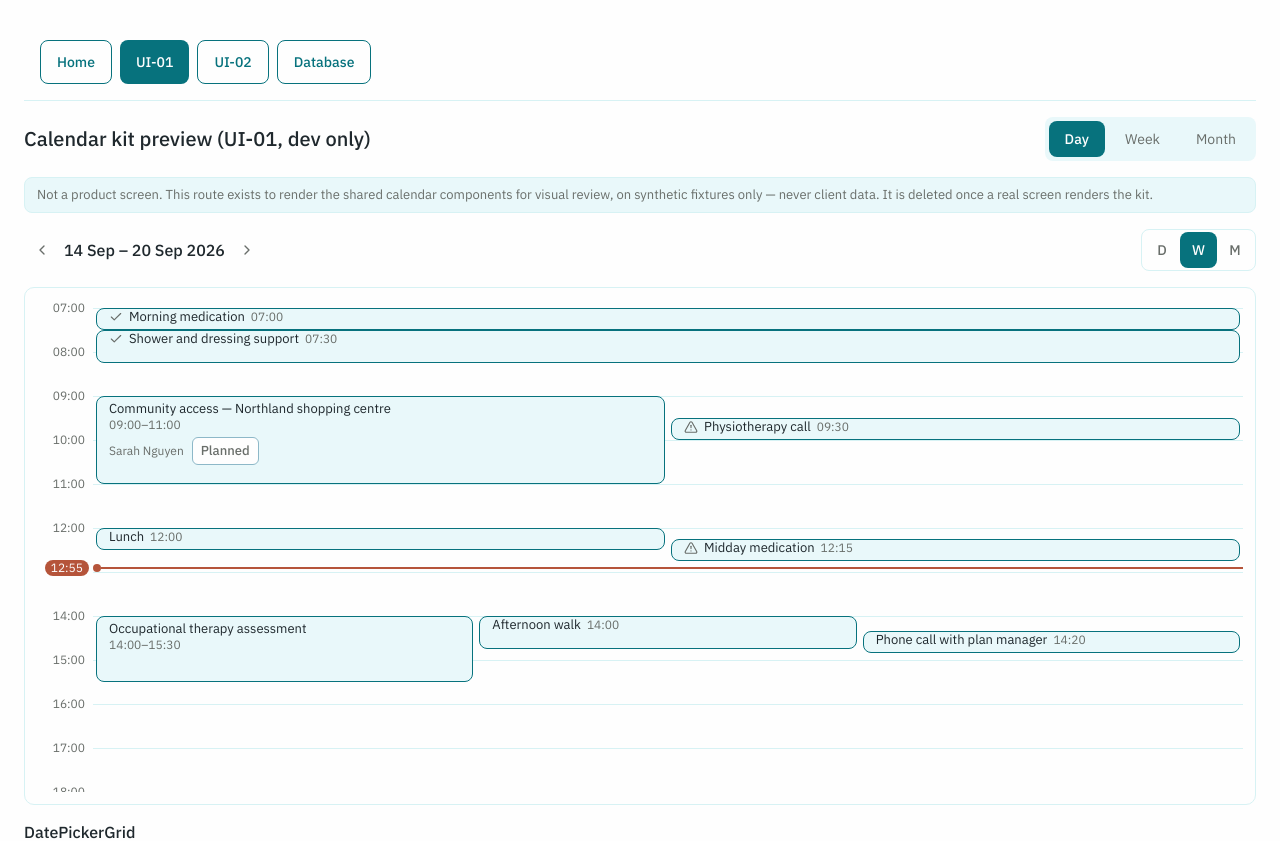
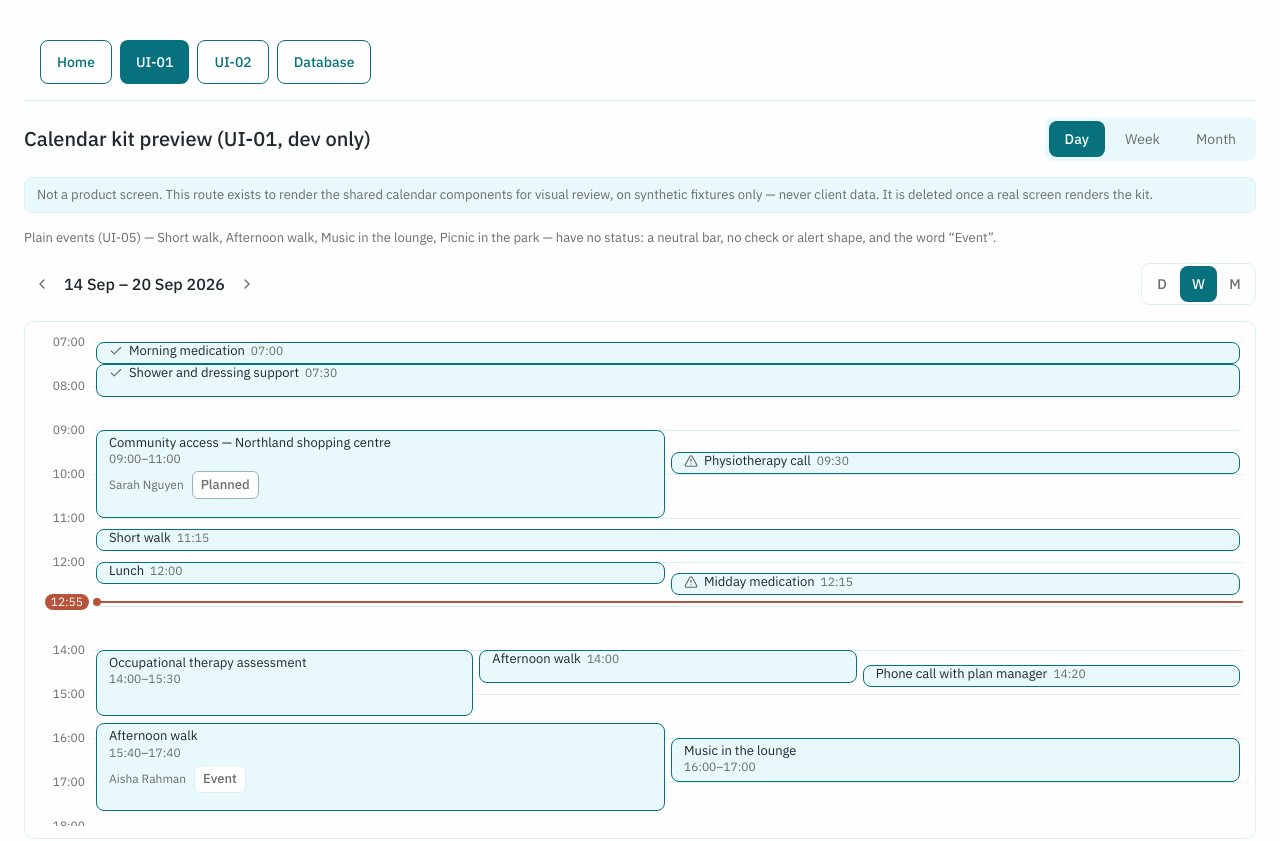
Before and after one commit to MrThief123/care-compass, a Next.js app: page /dev-preview-calendar-kit in a window 1280 px wide. Shown: the top 841 px of the page. Built offline with nearby package versions, Linux system fonts and the light colour scheme.

Commit message:
feat(shared): draw plain events with a neutral Event look in the calendar kit (UI-05)

```diff
--- a/src/app/dev-preview-calendar-kit/fixtures.ts
+++ b/src/app/dev-preview-calendar-kit/fixtures.ts
@@ -3,9 +3,11 @@
  *
  * Deliberately awkward: overlapping events, 10-minute events, back-to-back
  * runs, long titles and days with more events than a month cell can show, so
- * the preview exercises the cases the reference calendars handle.
+ * the preview exercises the cases the reference calendars handle. Specs marked
+ * `plain` are plain events (UI-05, CHG-009): no status, drawn with the neutral
+ * "Event" look beside the tasks.
  */
-import type { Occurrence, OccurrenceStatus } from "@/types/domain";
+import type { AnyOccurrence, OccurrenceStatus } from "@/types/domain";
 
 export const TODAY = "2026-09-18";
 export const WEEK_START = "2026-09-14";
@@ -20,11 +22,13 @@ interface Spec {
   assignee?: string;
   actor?: string;
   description?: string;
+  /** A plain event (UI-05): no status, actor or completion. */
+  plain?: boolean;
 }
 
-function occurrence(spec: Spec): Occurrence {
+function occurrence(spec: Spec): AnyOccurrence {
   const start = `${spec.date}T${spec.time}:00+10:00`;
-  return {
+  const base = {
     key: `${spec.title.toLowerCase().replace(/\W+/g, "-")}:${start}`,
     eventId: spec.title.toLowerCase().replace(/\W+/g, "-"),
     clientId: "client-margaret",
@@ -32,6 +36,12 @@ function occurrence(spec: Spec): Occurrence {
     description: spec.description ?? "",
     start,
     durationMinutes: spec.minutes,
+  };
+  if (spec.plain) {
+    return { ...base, kind: "event", ...(spec.assignee ? { assignee: spec.assignee } : {}) };
+  }
+  return {
+    ...base,
     status: spec.status ?? "planned",
     ...(spec.assignee ? { assignee: spec.assignee } : {}),
     ...(spec.actor ? { actor: spec.actor } : {}),
@@ -96,6 +106,17 @@ const DAY_SPECS: Spec[] = [
     minutes: 20,
     title: "Phone call with plan manager",
   },
+  { date: TODAY, time: "11:15", minutes: 30, title: "Short walk", plain: true },
+  {
+    date: TODAY,
+    time: "15:40",
+    minutes: 120,
+    title: "Afternoon walk",
+    assignee: "Aisha Rahman",
+    description: "Around the block, or the park if it is fine.",
+    plain: true,
+  },
+  { date: TODAY, time: "16:00", minutes: 60, title: "Music in the lounge", plain: true },
   { date: TODAY, time: "18:00", minutes: 30, title: "Evening medication" },
   {
     date: TODAY,
@@ -164,6 +185,8 @@ const WEEK_EXTRA_SPECS: Spec[] = [
     assignee: "Chris Doyle",
   },
   { date: "2026-09-17", time: "17:00", minutes: 60, title: "Swimming", assignee: "Sarah Nguyen" },
+  { date: "2026-09-15", time: "15:00", minutes: 60, title: "Afternoon walk", plain: true },
+  { date: "2026-09-19", time: "14:30", minutes: 45, title: "Picnic in the park", plain: true },
   { date: "2026-09-19", time: "10:00", minutes: 15, title: "Weekly weigh-in" },
   { date: "2026-09-19", time: "11:00", minutes: 180, title: "Family visit" },
   { date: "2026-09-20", time: "09:00", minutes: 10, title: "Morning medication" },
@@ -182,7 +205,9 @@ const MONTH_EXTRA_SPECS: Spec[] = [
   { date: "2026-09-10", time: "15:00", minutes: 60, title: "Community access" },
   { date: "2026-09-10", time: "17:00", minutes: 60, title: "Swimming" },
   { date: "2026-09-11", time: "09:00", minutes: 30, title: "Blood test at Dorevitch" },
+  { date: "2026-09-10", time: "16:00", minutes: 45, title: "Afternoon walk", plain: true },
   { date: "2026-09-22", time: "10:00", minutes: 60, title: "GP appointment" },
+  { date: "2026-09-22", time: "14:00", minutes: 45, title: "Afternoon walk", plain: true },
   { date: "2026-09-23", time: "09:00", minutes: 60, title: "Speech therapy" },
   { date: "2026-09-24", time: "11:00", minutes: 90, title: "Support coordination review" },
   { date: "2026-09-25", time: "09:00", minutes: 60, title: "Physiotherapy" },
@@ -192,9 +217,11 @@ const MONTH_EXTRA_SPECS: Spec[] = [
   { date: "2026-10-01", time: "09:00", minutes: 60, title: "Physiotherapy" },
 ];
 
-export const DAY_OCCURRENCES: Occurrence[] = DAY_SPECS.map(occurrence);
-export const WEEK_OCCURRENCES: Occurrence[] = [...DAY_SPECS, ...WEEK_EXTRA_SPECS].map(occurrence);
-export const MONTH_OCCURRENCES: Occurrence[] = [
+export const DAY_OCCURRENCES: AnyOccurrence[] = DAY_SPECS.map(occurrence);
+export const WEEK_OCCURRENCES: AnyOccurrence[] = [...DAY_SPECS, ...WEEK_EXTRA_SPECS].map(
+  occurrence,
+);
+export const MONTH_OCCURRENCES: AnyOccurrence[] = [
   ...DAY_SPECS,
   ...WEEK_EXTRA_SPECS,
   ...MONTH_EXTRA_SPECS,
--- a/src/app/dev-preview-calendar-kit/page.tsx
+++ b/src/app/dev-preview-calendar-kit/page.tsx
@@ -83,6 +83,11 @@ export default function CalendarKitPreviewPage() {
         renders the kit.
       </p>
 
+      <p className="text-body-small text-text-secondary">
+        Plain events (UI-05) — Short walk, Afternoon walk, Music in the lounge, Picnic in the park —
+        have no status: a neutral bar, no check or alert shape, and the word &ldquo;Event&rdquo;.
+      </p>
+
       <CalendarHeader range={weekRange(TODAY)} />
 
       <section className="flex flex-col rounded-card border border-border-default p-3">
--- a/src/components/shared/calendar/day-timeline.tsx
+++ b/src/components/shared/calendar/day-timeline.tsx
@@ -3,8 +3,10 @@
 import { Icon } from "@/components/ui/icon";
 import { layoutBlocks } from "@/lib/dates/layout-blocks";
 import { cn } from "@/lib/utils";
-import type { Occurrence } from "@/types/domain";
+import { isPlainEvent } from "@/types/domain";
+import type { AnyOccurrence, Occurrence } from "@/types/domain";
 
+import { EventPill } from "../event-pill";
 import { StatusPill } from "../status-pill";
 
 import {
@@ -18,12 +20,16 @@ import {
 import { CurrentTimeLine, useCurrentTime } from "./current-time-line";
 import { EventPopover } from "./event-popover";
 import { melbourneDateTime, melbourneTimeRange } from "./melbourne-time";
-import { STATUS_CUE } from "./status-cue";
+import { occurrenceCue } from "./status-cue";
 import { TimeGridScroller } from "./time-grid-scroller";
 import { useEventHover } from "./use-event-hover";
 
-export interface DayTimelineProps {
-  occurrences: Occurrence[];
+/**
+ * `T` is the occurrence type passed in: tasks only by default, or tasks and
+ * plain events (`AnyOccurrence`, UI-05) — `onSelect` hands back the same type.
+ */
+export interface DayTimelineProps<T extends AnyOccurrence = Occurrence> {
+  occurrences: T[];
   /** First hour in view when the day opens (default 7 = 07:00). */
   startHour?: number;
   /** Last hour in view when the day opens (default 18 = 18:00). */
@@ -36,7 +42,7 @@ export interface DayTimelineProps {
   /** Pins the current-time line (tests); omit to track the real clock. */
   now?: Date | null;
   /** Fired when a block is clicked — the event is being opened for editing. */
-  onSelect?: (occurrence: Occurrence) => void;
+  onSelect?: (occurrence: T) => void;
   className?: string;
 }
 
@@ -54,7 +60,7 @@ const COLUMN_GUTTER_PX = 3;
  * `blockDensity`); whatever a tier drops is shown in the card it raises on
  * hover, because a click on a block opens it for editing (UI-02).
  */
-export function DayTimeline({
+export function DayTimeline<T extends AnyOccurrence = Occurrence>({
   occurrences,
   startHour = 7,
   endHour = 18,
@@ -64,7 +70,7 @@ export function DayTimeline({
   now,
   onSelect,
   className,
-}: DayTimelineProps) {
+}: DayTimelineProps<T>) {
   const hover = useEventHover("day-timeline");
   // One clock for the line and the gutter label, so they cannot disagree.
   const clock = useCurrentTime(now);
@@ -98,7 +104,7 @@ export function DayTimeline({
         const columnWidth = 100 / columnCount;
         const { time: startTime } = melbourneDateTime(item.start);
         const timeRange = melbourneTimeRange(item.start, item.durationMinutes);
-        const cue = STATUS_CUE[item.status];
+        const cue = occurrenceCue(item);
         // Everything but the title: the block's own chrome, the time row, and
         // the status row the `full` tier adds. Whatever is left over, the
         // title may wrap into.
@@ -133,7 +139,7 @@ export function DayTimeline({
                 density === "compact" ? "justify-center" : "py-1",
               )}
             >
-              {/* The `full` tier renders StatusPill, which already says it. */}
+              {/* The `full` tier renders StatusPill or EventPill, which already says it. */}
               {density !== "full" && <span className="sr-only">{cue.label}: </span>}
 
               {density === "compact" ? (
@@ -203,7 +209,11 @@ export function DayTimeline({
                       {item.assignee}
                     </span>
                   )}
-                  <StatusPill status={item.status} actorName={item.actor} className="shrink-0" />
+                  {isPlainEvent(item) ? (
+                    <EventPill className="shrink-0" />
+                  ) : (
+                    <StatusPill status={item.status} actorName={item.actor} className="shrink-0" />
+                  )}
                 </span>
               )}
             </span>
--- a/src/components/shared/calendar/month-grid.tsx
+++ b/src/components/shared/calendar/month-grid.tsx
@@ -4,24 +4,29 @@ import { Icon } from "@/components/ui/icon";
 import { monthGrid } from "@/lib/dates/month-grid";
 import type { LocalDate } from "@/lib/dates/week-range";
 import { cn } from "@/lib/utils";
-import type { Occurrence } from "@/types/domain";
+import { isPlainEvent } from "@/types/domain";
+import type { AnyOccurrence, Occurrence } from "@/types/domain";
 
 import { melbourneDateTime } from "./melbourne-time";
-import { STATUS_CUE } from "./status-cue";
+import { occurrenceCue } from "./status-cue";
 
 const DAY_LABELS = ["MON", "TUE", "WED", "THU", "FRI", "SAT", "SUN"];
 
-export interface MonthGridProps {
+/**
+ * `T` is the occurrence type passed in: tasks only by default, or tasks and
+ * plain events (`AnyOccurrence`, UI-05) — `labelFormat` gets the same type.
+ */
+export interface MonthGridProps<T extends AnyOccurrence = Occurrence> {
   /** Any date within the month to display. */
   month: LocalDate;
   today?: LocalDate;
   selected?: LocalDate;
-  occurrences?: Occurrence[];
+  occurrences?: T[];
   /**
    * Replaces the whole default chip label (start time + title) with one
    * string, e.g. the carer view's "Margaret — Morning m…".
    */
-  labelFormat?: (occurrence: Occurrence) => string;
+  labelFormat?: (occurrence: T) => string;
   /**
    * Rows a day cell can show before the rest collapse into an "N more" row.
    * The overflow row occupies one of these rows, matching Notion/Google
@@ -33,7 +38,7 @@ export interface MonthGridProps {
 }
 
 /** 6×7 month grid with event chips per day (UI-01 Scope: `MonthGrid`). */
-export function MonthGrid({
+export function MonthGrid<T extends AnyOccurrence = Occurrence>({
   month,
   today,
   selected,
@@ -42,10 +47,10 @@ export function MonthGrid({
   maxChipsPerDay = 4,
   onSelectDate,
   className,
-}: MonthGridProps) {
+}: MonthGridProps<T>) {
   const weeks = monthGrid(month);
 
-  const occurrencesByDay = new Map<LocalDate, Occurrence[]>();
+  const occurrencesByDay = new Map<LocalDate, T[]>();
   for (const occurrence of occurrences) {
     const { date } = melbourneDateTime(occurrence.start);
     const existing = occurrencesByDay.get(date);
@@ -119,10 +124,11 @@ export function MonthGrid({
                 >
                   {visible.map((occurrence) => {
                     const { time } = melbourneDateTime(occurrence.start);
-                    const cue = STATUS_CUE[occurrence.status];
+                    const cue = occurrenceCue(occurrence);
                     return (
                       <span
                         key={occurrence.key}
+                        data-testid={`month-grid-chip-${occurrence.key}`}
                         className="flex min-w-0 shrink-0 items-stretch overflow-hidden rounded-inset border border-border-default bg-bg-surface"
                       >
                         <span className={cn("w-1 shrink-0", cue.bar)} aria-hidden />
@@ -134,7 +140,7 @@ export function MonthGrid({
                               size={14}
                               className={cn(
                                 "shrink-0",
-                                occurrence.status === "overdue"
+                                !isPlainEvent(occurrence) && occurrence.status === "overdue"
                                   ? "text-text-alert-strong"
                                   : "text-text-brand",
                               )}
--- a/src/components/shared/calendar/status-cue.ts
+++ b/src/components/shared/calendar/status-cue.ts
@@ -1,5 +1,6 @@
 import type { IconName } from "@/components/ui/icon";
-import type { OccurrenceStatus } from "@/types/domain";
+import { isPlainEvent } from "@/types/domain";
+import type { AnyOccurrence, OccurrenceStatus } from "@/types/domain";
 
 export interface StatusCue {
   /** Background utility for the block/chip's left accent bar. */
@@ -25,3 +26,15 @@ export const STATUS_CUE: Record<OccurrenceStatus, StatusCue> = {
   done: { bar: "bg-bg-brand", icon: "check", label: "Done" },
   overdue: { bar: "bg-bg-alert-strong", icon: "alert-triangle", label: "Overdue" },
 };
+
+/**
+ * The cue for a plain event (UI-05, CHG-009): it has no status, so it gets a
+ * neutral bar, no shape, and the word "Event" in place of a status word — the
+ * word, not the colour, is what tells it apart from a Planned task.
+ */
+export const EVENT_CUE: StatusCue = { bar: "bg-text-secondary", label: "Event" };
+
+/** The cue for any occurrence: the event cue for a plain event, else its status cue. */
+export function occurrenceCue(occurrence: AnyOccurrence): StatusCue {
+  return isPlainEvent(occurrence) ? EVENT_CUE : STATUS_CUE[occurrence.status];
+}
--- a/src/components/shared/calendar/use-event-hover.ts
+++ b/src/components/shared/calendar/use-event-hover.ts
@@ -2,7 +2,7 @@
 
 import { useCallback, useEffect, useRef, useState } from "react";
 
-import type { Occurrence } from "@/types/domain";
+import type { AnyOccurrence } from "@/types/domain";
 
 import type { FocusEvent, PointerEvent } from "react";
 
@@ -15,7 +15,7 @@ const OPEN_DELAY_MS = 120;
 const CLOSE_DELAY_MS = 200;
 
 export interface HoveredEvent {
-  occurrence: Occurrence;
+  occurrence: AnyOccurrence;
   anchor: HTMLElement;
 }
 
@@ -23,9 +23,9 @@ export interface EventHover {
   /** The event whose card is showing, if any. */
   hovered: HoveredEvent | null;
   /** The card's DOM id, for the block's `aria-describedby`. */
-  describedBy: (occurrence: Occurrence) => string | undefined;
+  describedBy: (occurrence: AnyOccurrence) => string | undefined;
   /** Spread onto an event block. */
-  blockProps: (occurrence: Occurrence) => {
+  blockProps: (occurrence: AnyOccurrence) => {
     onPointerEnter: (event: PointerEvent<HTMLElement>) => void;
     onPointerLeave: () => void;
     onPointerDown: () => void;
@@ -64,7 +64,7 @@ export function useEventHover(idPrefix = "event-detail"): EventHover {
   useEffect(() => cancel, [cancel]);
 
   const open = useCallback(
-    (occurrence: Occurrence, anchor: HTMLElement, delay: number) => {
+    (occurrence: AnyOccurrence, anchor: HTMLElement, delay: number) => {
       cancel();
       if (delay === 0) {
         setHovered({ occurrence, anchor });
--- a/src/components/shared/calendar/week-grid.tsx
+++ b/src/components/shared/calendar/week-grid.tsx
@@ -4,7 +4,7 @@ import { Icon } from "@/components/ui/icon";
 import { layoutBlocks } from "@/lib/dates/layout-blocks";
 import type { LocalDate } from "@/lib/dates/week-range";
 import { cn } from "@/lib/utils";
-import type { Occurrence } from "@/types/domain";
+import type { AnyOccurrence, Occurrence } from "@/types/domain";
 
 import {
   BLOCK_CHROME_PX,
@@ -17,7 +17,7 @@ import {
 import { CurrentTimeLine, useCurrentTime } from "./current-time-line";
 import { EventPopover } from "./event-popover";
 import { melbourneDateTime, melbourneTimeRange } from "./melbourne-time";
-import { STATUS_CUE } from "./status-cue";
+import { occurrenceCue } from "./status-cue";
 import { TimeGridScroller } from "./time-grid-scroller";
 import { useEventHover } from "./use-event-hover";
 
@@ -28,13 +28,17 @@ const BLOCK_GAP_PX = 2;
 /** Smallest height a block is rendered at (see `layoutBlocks`). */
 const MIN_BLOCK_PX = 22;
 
-export interface WeekGridProps {
+/**
+ * `T` is the occurrence type passed in: tasks only by default, or tasks and
+ * plain events (`AnyOccurrence`, UI-05) — the callbacks get the same type.
+ */
+export interface WeekGridProps<T extends AnyOccurrence = Occurrence> {
   /** Monday of the visible week. */
   weekStart: LocalDate;
-  occurrences: Occurrence[];
+  occurrences: T[];
   today?: LocalDate;
   /** Overrides the default block title (e.g. carer "Margaret — Morning m…"). */
-  labelFormat?: (occurrence: Occurrence) => string;
+  labelFormat?: (occurrence: T) => string;
   /** First hour shown when the grid opens (default 7 = 07:00). */
   startHour?: number;
   /** Last hour shown when the grid opens (default 18 = 18:00). */
@@ -48,7 +52,7 @@ export interface WeekGridProps {
   now?: Date | null;
   onSelectDay?: (date: LocalDate) => void;
   /** Fired when a block is clicked — the event is being opened for editing. */
-  onSelectOccurrence?: (occurrence: Occurrence) => void;
+  onSelectOccurrence?: (occurrence: T) => void;
   className?: string;
 }
 
@@ -77,7 +81,7 @@ function percent(value: number): string {
  * renders only the detail its height affords (`blockDensity`) — the rest is in
  * the card it raises on hover, because a click opens the event for editing.
  */
-export function WeekGrid({
+export function WeekGrid<T extends AnyOccurrence = Occurrence>({
   weekStart,
   occurrences,
   today,
@@ -91,7 +95,7 @@ export function WeekGrid({
   onSelectDay,
   onSelectOccurrence,
   className,
-}: WeekGridProps) {
+}: WeekGridProps<T>) {
   const hover = useEventHover("week-grid");
   // One clock for the line and the gutter label, so they cannot disagree.
   const clock = useCurrentTime(now);
@@ -99,7 +103,7 @@ export function WeekGrid({
   const days = Array.from({ length: 7 }, (_, i) => addDays(weekStart, i));
   const canvasHeight = (dayEndHour - dayStartHour) * rowPx;
 
-  const occurrencesByDay = new Map<LocalDate, Occurrence[]>();
+  const occurrencesByDay = new Map<LocalDate, T[]>();
   for (const day of days) occurrencesByDay.set(day, []);
   for (const occurrence of occurrences) {
     const { date } = melbourneDateTime(occurrence.start);
@@ -188,7 +192,7 @@ export function WeekGrid({
                   const density = blockDensity(clampedHeight);
                   const label = labelFormat ? labelFormat(item) : item.title;
                   const { time } = melbourneDateTime(item.start);
-                  const cue = STATUS_CUE[item.status];
+                  const cue = occurrenceCue(item);
                   // Everything but the title: the block's own chrome, the time
                   // row, and the assignee line the `full` tier adds when there
                   // is one.
--- /dev/null
+++ b/src/components/shared/event-pill.tsx
@@ -0,0 +1,23 @@
+import { cn } from "@/lib/utils";
+
+export interface EventPillProps {
+  className?: string;
+}
+
+/**
+ * The neutral "Event" label that stands where a `StatusPill` would for a plain
+ * event (UI-05, CHG-009). A plain event is never ticked off, so it carries no
+ * status icon and no actor — just the word, in neutral tokens.
+ */
+export function EventPill({ className }: EventPillProps) {
+  return (
+    <span
+      className={cn(
+        "inline-flex max-w-full items-center rounded-pill border border-border-default bg-bg-surface px-2 py-1 text-body-small font-medium text-text-secondary",
+        className,
+      )}
+    >
+      Event
+    </span>
+  );
+}
```
Also changed, not shown: src/components/shared/calendar/event-popover.tsx (+14 -3 lines), 1 other file (tests, documents, lock files or other folders).
